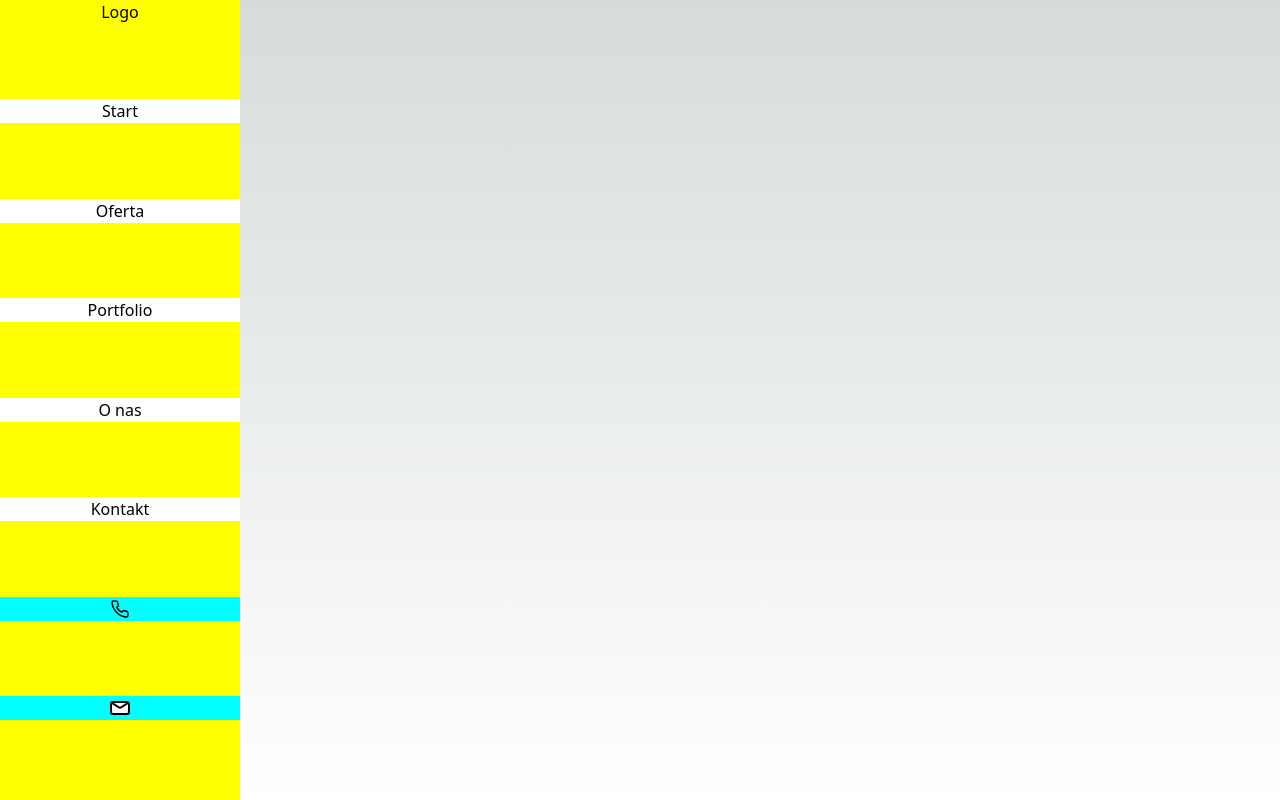
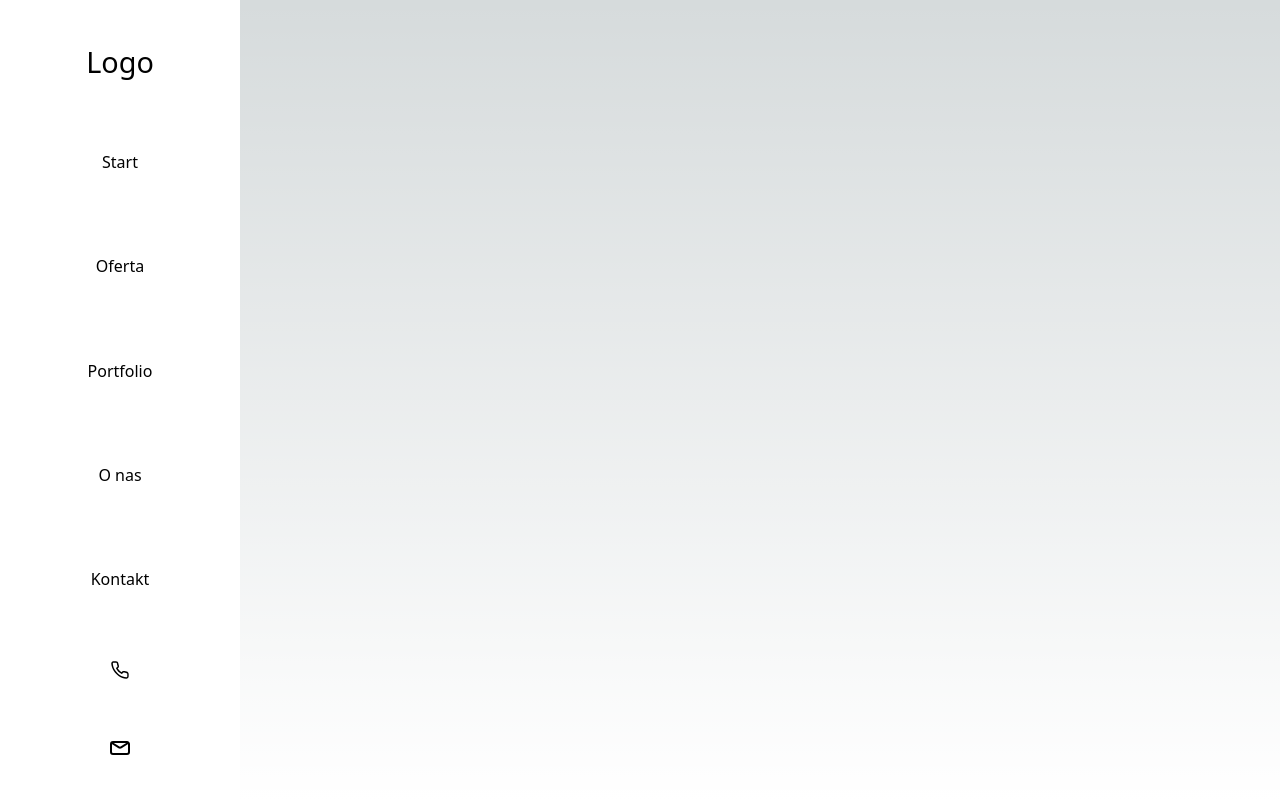
Before and after one commit to psychologianauki/OurSite, a Next.js app: page / in a window 1280 px wide. Built offline with nearby package versions, Linux system fonts and the light colour scheme.

Commit message:
changes;)

```diff
--- a/src/Components/Navbar/Navbar.module.css
+++ b/src/Components/Navbar/Navbar.module.css
@@ -6,12 +6,12 @@
   display: none;
 }
 .webNav {
-  background-color: yellow;
+  background-color: white;
   height: 100vh;
   width: 30vh;
+  display: flex;
   flex-direction: column;
-  justify-content: ce;
-  align-items: center;
+  justify-content: center;
 }
 .insideWeb {
   display: flex;
@@ -23,18 +23,20 @@
 
 .sectionElem {
   width: 100%;
-  background-color: aqua;
   display: flex;
   justify-content: center;
+  align-items: center;
   color: black;
+  height: 50px;
 }
 .contactDetail {
   position: absolute;
   transform: translateX(0%);
   padding: 0.5rem;
-  background-color: #333;
-  color: white;
-  border-radius: 5px;
+  background-color: #b3b3b3;
+  color: black;
+  font-weight: 500;
+  border-radius: 8px;
   visibility: hidden;
   opacity: 0;
   transition: visibility 0s, opacity 0.5s ease-in-out,
@@ -54,7 +56,6 @@
 
 .iconPhone,
 .iconEmail {
-  background-color: aqua;
   width: 100%;
 
   display: flex;
--- a/src/Components/Navbar/Navbar.tsx
+++ b/src/Components/Navbar/Navbar.tsx
@@ -12,6 +12,7 @@ export default function Navbar() {
       <div className={styles.webNav}>
         <div className={styles.insideWeb}>
           <div
+            style={{ color: "black", fontSize: "1.8rem" }}
             className={styles.logo}
             onClick={() => {
               setSection(0);
@@ -81,11 +82,15 @@ export default function Navbar() {
           </div>
           <div className={styles.iconPhone}>
             <Phone fill="white" />
-            <div className={styles.contactDetail}>123456789</div>
+            <div className={styles.contactDetail}>
+              <a href="tel:123456789">123456789</a>
+            </div>
           </div>
           <div className={styles.iconEmail}>
             <Email fill="white" />
-            <div className={styles.contactDetail}>email@gmail.com</div>
+            <div className={styles.contactDetail}>
+              <a href="mailto:email@gmail.com">email@gmail.com</a>
+            </div>
           </div>
         </div>
       </div>
```
